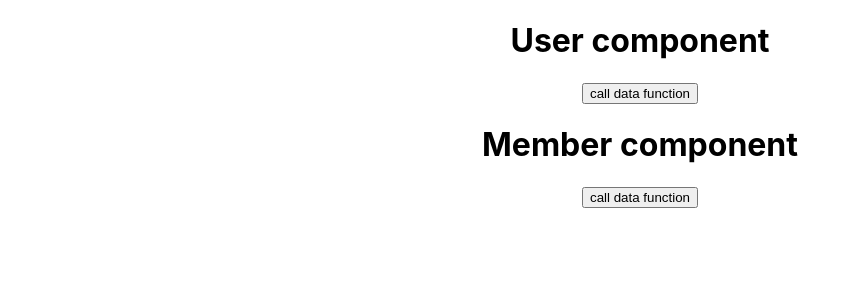
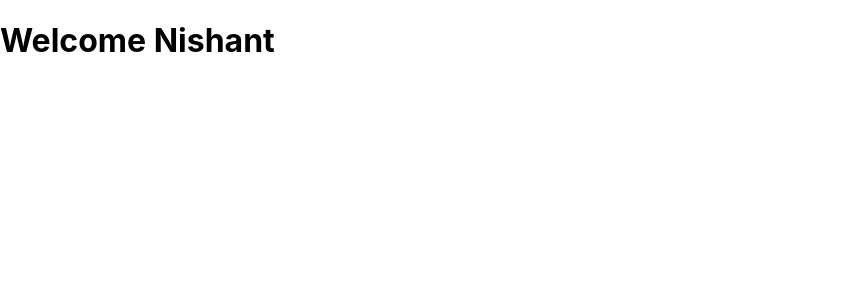
Before and after one commit to fhabhishektiwari/blog, a React (Create React App) app: page / in a window 1280 px wide. Shown: the top 300 px of the page, without its empty margins (0-859 px from the left). Built offline with nearby package versions, Linux system fonts and the light colour scheme.

Commit message:
constructor life cycle methods

```diff
--- a/src/App.js
+++ b/src/App.js
@@ -1,25 +1,23 @@
 // import logo from './logo.svg';
 import './App.css';
-import Login from './Login';
-import Members from './Members';
-import UserTwo from './UserTwo';
+import React from 'react';
 
-function App() {
 
-  function getData(){
-    alert("Hello App Component");
+class App extends React.Component{
+  constructor(){
+    super();
+    this.state={
+      data:"Nishant"
+    }
   }
-
-  return (
-    <div className='App'>
-      <UserTwo data={getData}/>
-
+  render(){
+    console.log("render")
+    return(
       <div>
-        <Members data={getData}/>
+        <h1>Welcome {this.state.data}</h1>
       </div>
-    </div>
-  );
+    );
+  }
 }
 
-
 export default App;
```
